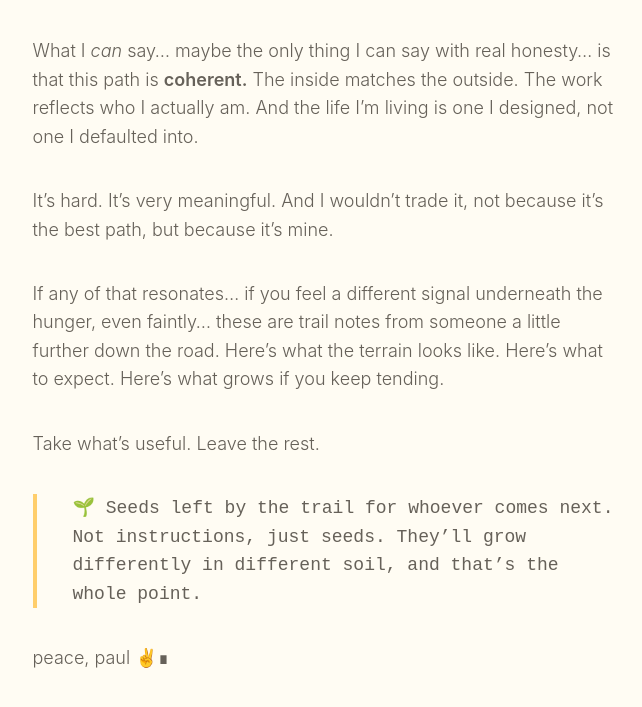
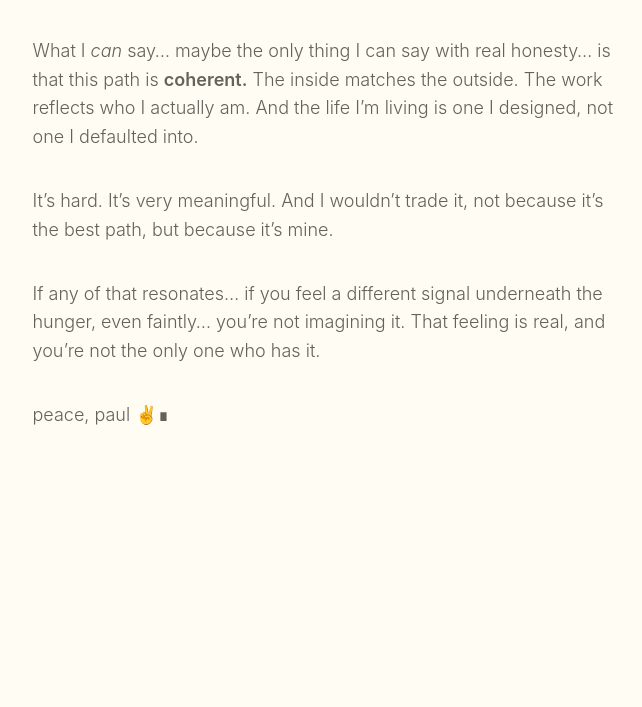
Before and after one commit to paulmederos/pm17, a Jekyll site: the page built from _posts/2026-02-26-purpose-driven-entrepreneurship.md, in a window 1280 px wide and 900 px high, scrolled down 8411 px. Shown: the top 707 px of the window, without its empty margins (314-956 px from the left). Built offline with Jekyll 4.4.1, drawn with Linux system fonts in a browser that asks for light colours; some web fonts are replaced; after the commit the page ends 9069 px from its top, so only the background shows below that; some of the changed text lies outside the part shown.

Commit message:
Edit purpose-driven entrepreneurship post: remove repetitive sentiments
- Remove both instances of "Take what's useful. Leave the rest."
- Remove the final seeds blockquote ("Seeds left by the trail...")
- Rewrite closing to shift from "I've been through it, here's what I
  learned" to a simpler, understated "you're not alone feeling this way"

https://claude.ai/code/session_016EK42P5EkNjDvJukRGe3wX

```diff
--- a/_posts/2026-02-26-purpose-driven-entrepreneurship.md
+++ b/_posts/2026-02-26-purpose-driven-entrepreneurship.md
@@ -15,7 +15,7 @@ You know the shape of the story. You've seen it a thousand times. Somebody has a
 
 But there's another story that almost nobody tells, because it doesn't have a climax. It doesn't have a number you can put on a slide. It's the story of someone who's been building for 15, 20 years, who could have taken the big-money path a dozen times and chose not to—not because they couldn't, but because they saw something else.
 
-These are trail notes from that path. They're not a map or a playbook. Just: here's what the terrain looks like from where I'm standing, after a couple decades of walking it. Take what's useful. Leave the rest.
+These are trail notes from that path. They're not a map or a playbook. Just: here's what the terrain looks like from where I'm standing, after a couple decades of walking it.
 
 ---
 
@@ -127,10 +127,6 @@ What I *can* say... maybe the only thing I can say with real honesty... is that
 
 It's hard. It's very meaningful. And I wouldn't trade it, not because it's the best path, but because it's mine.
 
-If any of that resonates... if you feel a different signal underneath the hunger, even faintly... these are trail notes from someone a little further down the road. Here's what the terrain looks like. Here's what to expect. Here's what grows if you keep tending.
-
-Take what's useful. Leave the rest.
-
-> 🌱 Seeds left by the trail for whoever comes next. Not instructions, just seeds. They'll grow differently in different soil, and that's the whole point.
+If any of that resonates... if you feel a different signal underneath the hunger, even faintly... you're not imagining it. That feeling is real, and you're not the only one who has it.
 
 peace, paul ✌️
```
